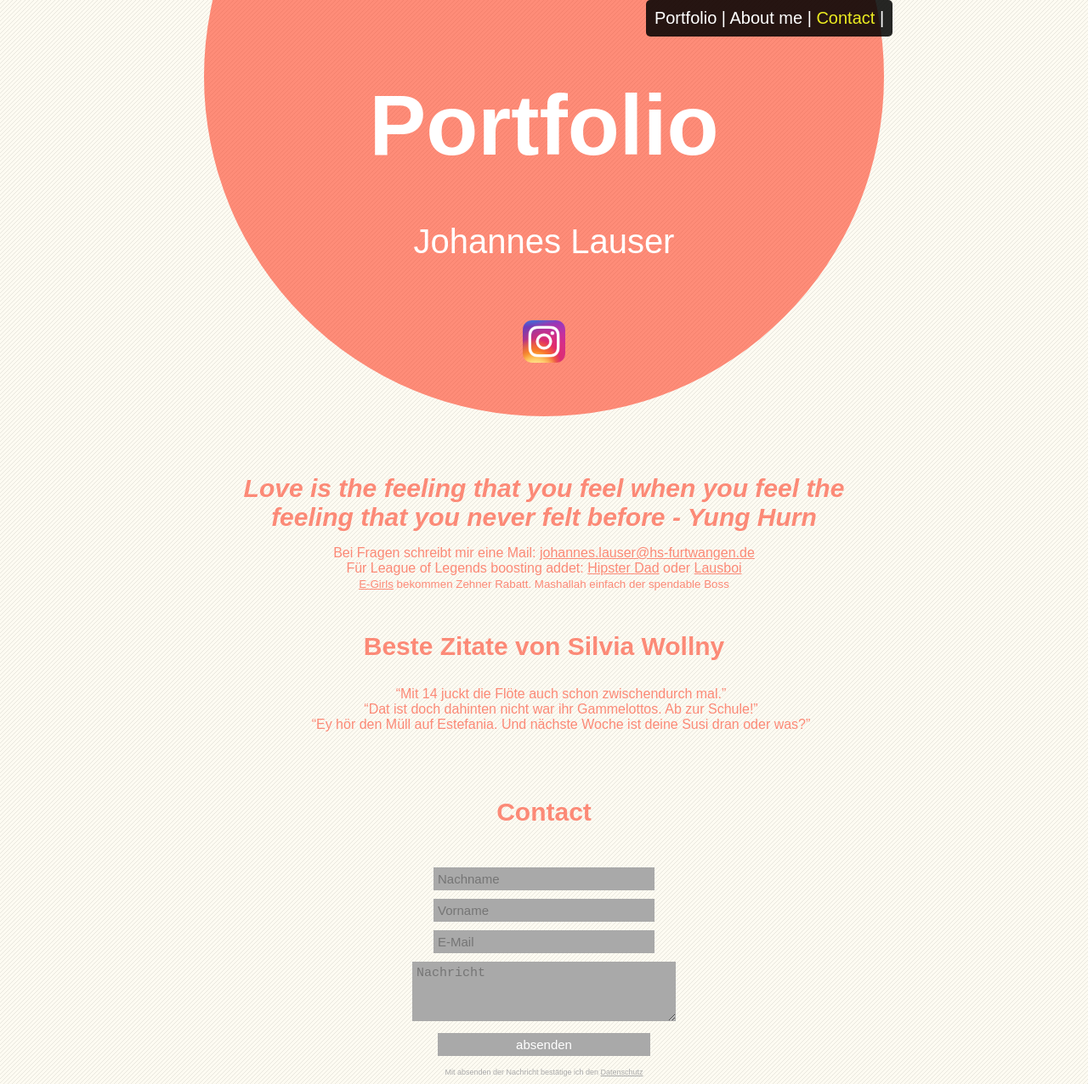
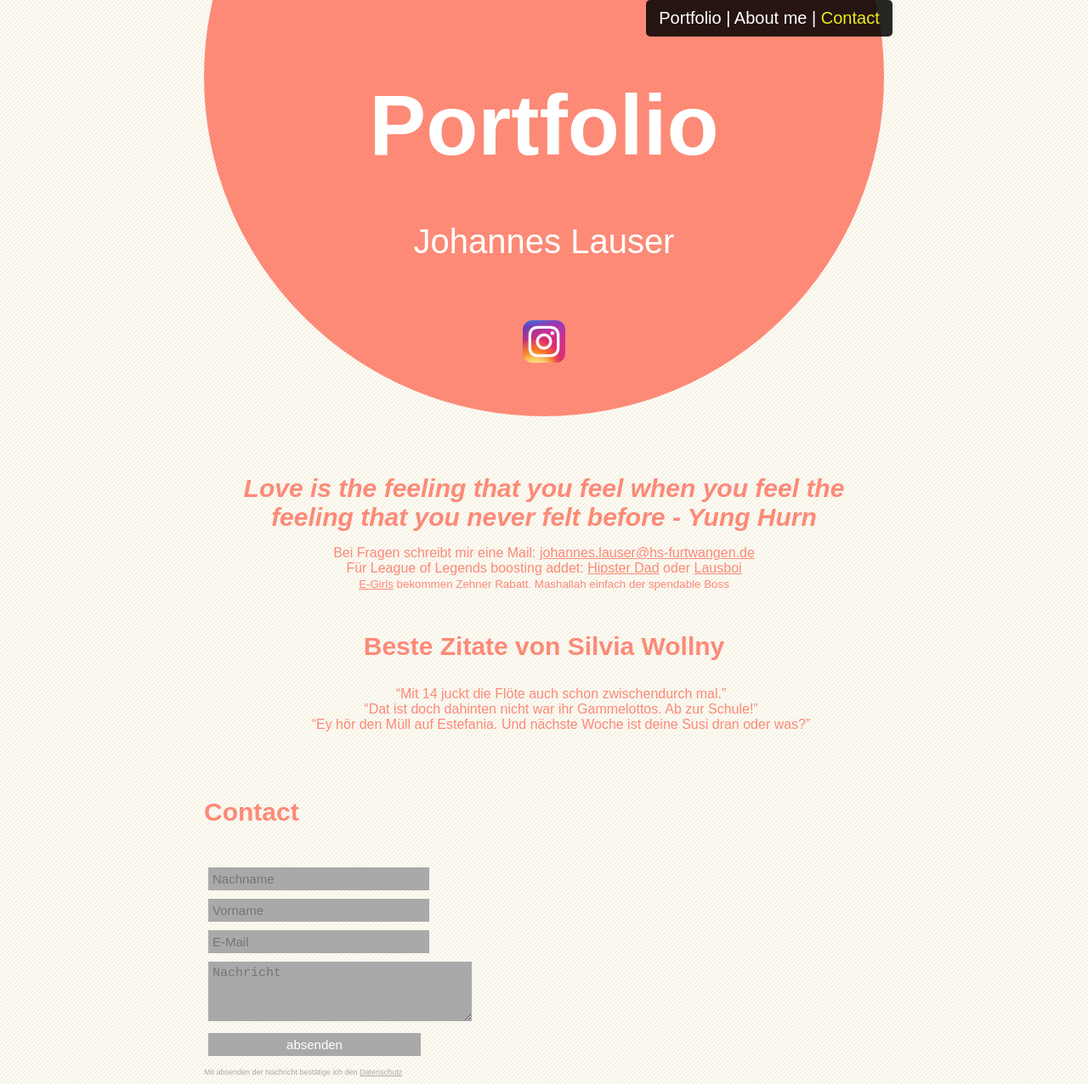
Before and after one commit to Lauserbub/GIS_SoSe_2020, a plain HTML site: page Aufgabe03/contact.html in a window 1280 px wide. Shown: the whole page at 85% size. Drawn offline with Linux system fonts and the light colour scheme.

Commit message:
aufgabe03

```diff
--- a/Aufgabe03/contact.html
+++ b/Aufgabe03/contact.html
@@ -10,7 +10,7 @@
     <nav>
         <a href="https://lauserbub.github.io/GIS_SoSe_2020/Aufgabe03/portfolio.html">Portfolio</a> |
         <a href="https://lauserbub.github.io/GIS_SoSe_2020/Aufgabe03/about_me.html">About me</a> |
-        <a href="https://lauserbub.github.io/GIS_SoSe_2020/Aufgabe03/contact.html" id="hier" >Contact</a> |
+        <a href="https://lauserbub.github.io/GIS_SoSe_2020/Aufgabe03/contact.html" id="hier" >Contact</a>
     </nav>
     <div class="circle">
     <h1>
--- a/Aufgabe03/style.css
+++ b/Aufgabe03/style.css
@@ -68,6 +68,9 @@ margin-bottom: 50px;
     font-size: 30px;
     font-weight: bolder;
 }
+.contact {
+    text-align: left;
+}
 .contact input{
     padding: 5px;
     font-size: 15px;
```
Also changed, not shown: Aufgabe03/about_me.html (+1 -1 lines).
